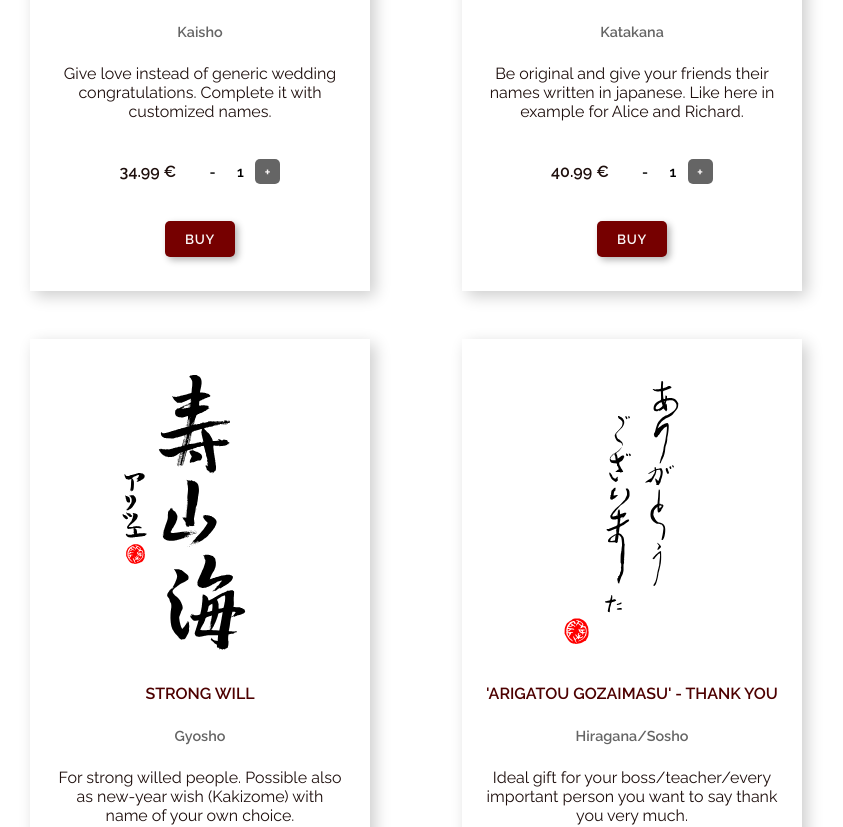
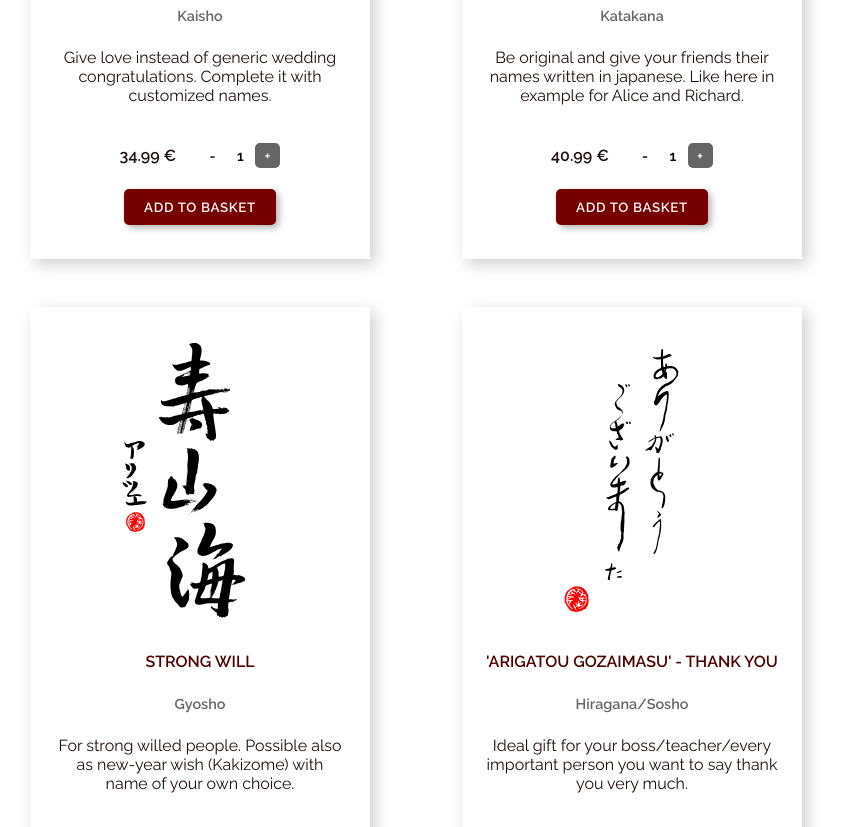
Before and after one commit to Alice-Rez/Calli-Shop, a React (Create React App) app: page / in a window 1280 px wide. Shown: the part 1320-2147 px from the top of the page, without its empty margins (384-1227 px from the left). Built offline with nearby package versions, Linux system fonts and the light colour scheme.

Commit message:
buy=>add to basket

```diff
--- a/src/components/Card.jsx
+++ b/src/components/Card.jsx
@@ -11,6 +11,7 @@ import StyledButton from "../styledComponents/StyledButton";
 import SpinControl from "./SpinControl";
 import { useDispatch } from "react-redux";
 import { addItemToOrder, changeProductStock } from "../redux/actions";
+import StyledFlex from "../styledComponents/StyledFlex";
 
 export default function Card(props) {
   const {
@@ -91,13 +92,13 @@ export default function Card(props) {
         <h4>{name}</h4>
         <h5>{style}</h5>
         <p>{details}</p>
-        <p>
+        <StyledFlex>
           <strong>{price} &#8364;</strong>
           <SpinControl item={item} available={available} setQty={setItem} />
-        </p>
+        </StyledFlex>
         {item.qty > 0 ? (
           <StyledButton primary onClick={buyItem}>
-            Buy
+            Add to basket
           </StyledButton>
         ) : (
           <p className="sold-out">Sold out</p>
--- /dev/null
+++ b/src/styledComponents/StyledFlex.jsx
@@ -0,0 +1,10 @@
+import styled from "styled-components";
+
+const StyledFlex = styled.div`
+  display: flex;
+  flex-wrap: wrap;
+  justify-content: center;
+  align-items: baseline;
+`;
+
+export default StyledFlex;
```
